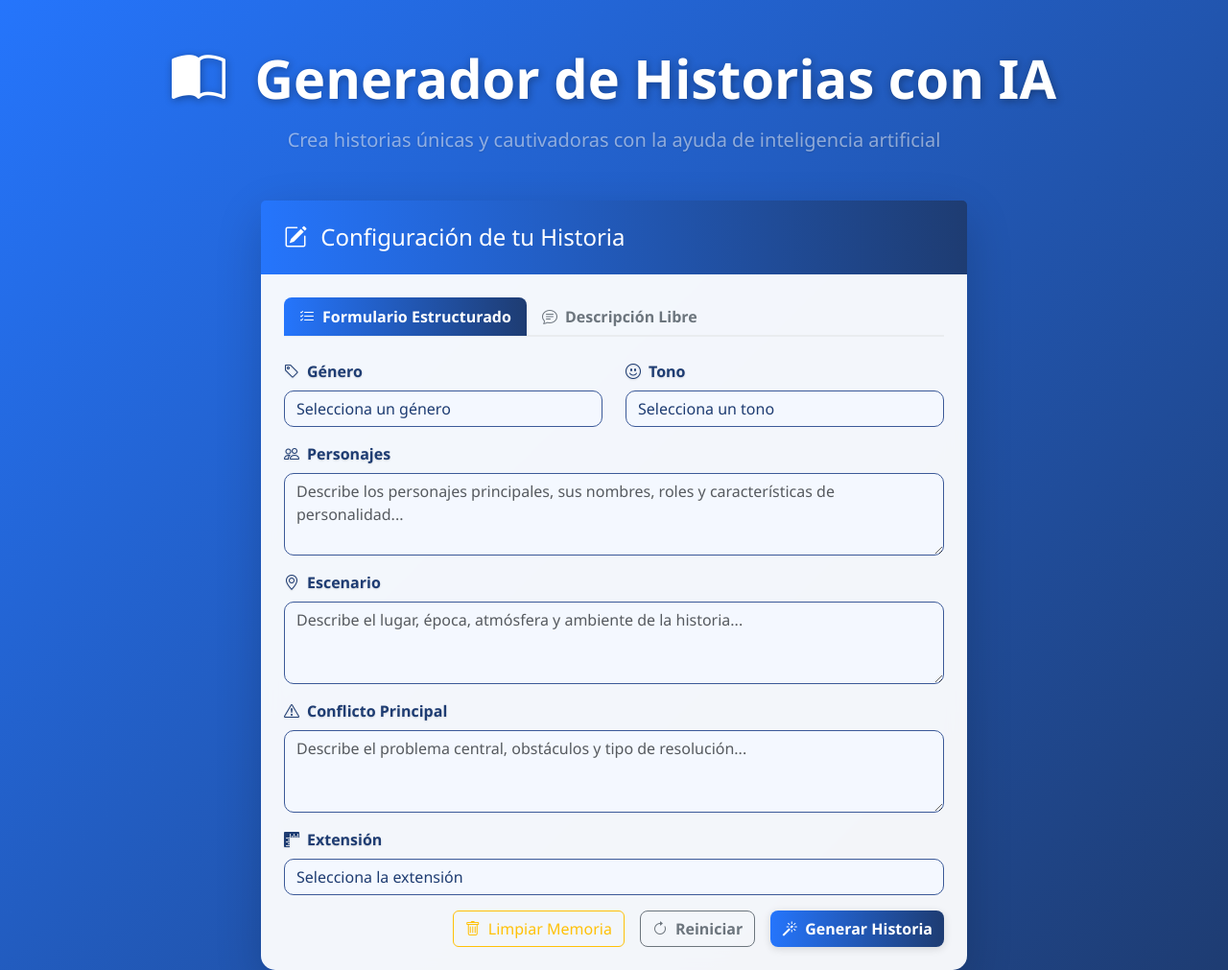
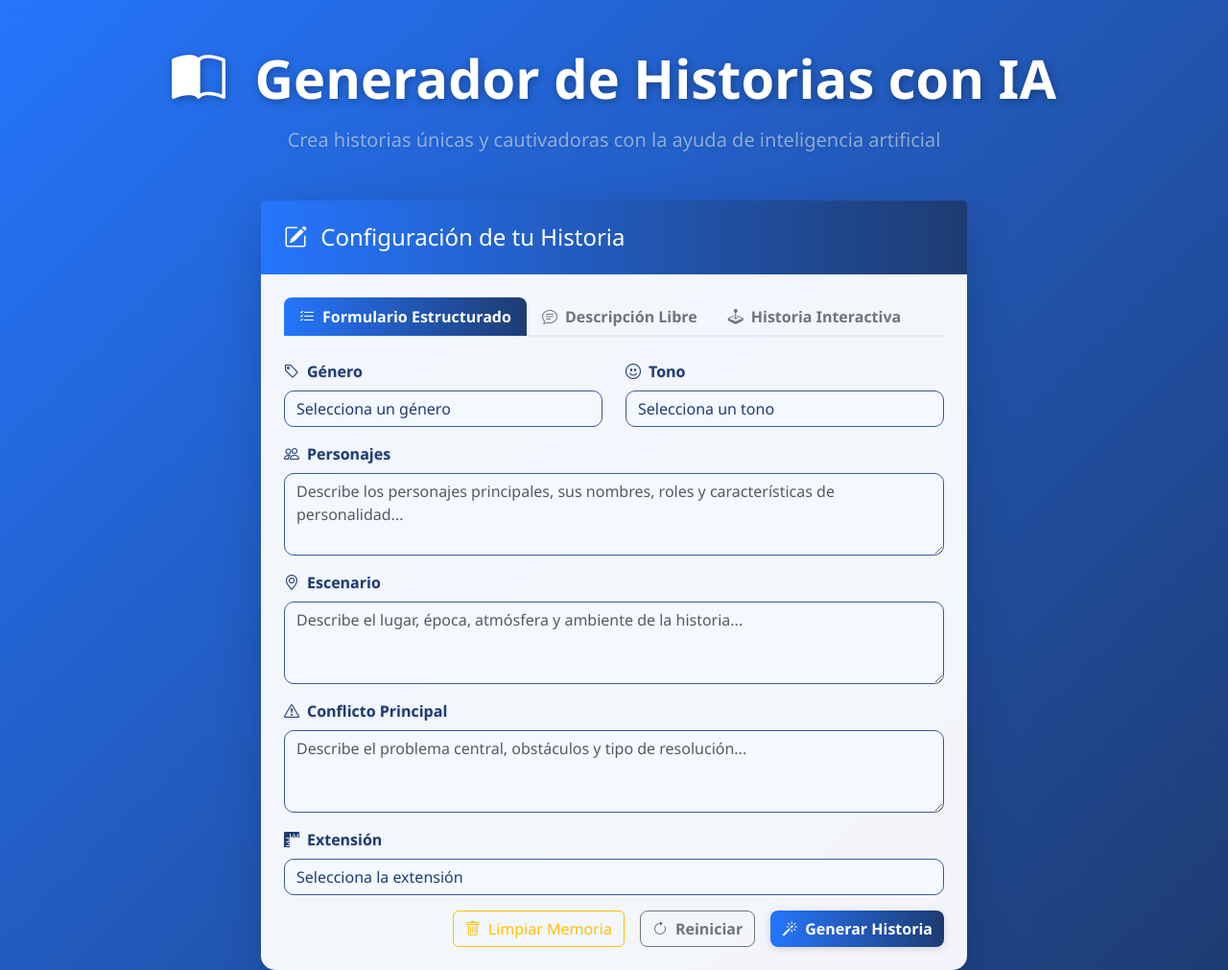
Before and after one commit to AbrahaMD1010/Trabajo-4-RNAB, a FastAPI app: page / in a window 1280 px wide. Shown: the whole page at 96% size. Run offline with FastAPI, Linux system fonts and the light colour scheme.

Commit message:
historia interactiva funcionando

````diff
--- a/entrada_processor.py
+++ b/entrada_processor.py
@@ -25,6 +25,44 @@ def process_user_input(data: Dict[str, Any]) -> Tuple[str, List[str]]:
     - user_input: Prompt limpio y unificado.
     - warnings: Lista de sugerencias o advertencias.
     """
+    warnings = []
+
+    # Obtener datos
+    genero = data.get('genero', '')
+    personajes = data.get('personajes', '')
+    escenario = data.get('escenario', '')
+    tono = data.get('tono', '')
+    extension = data.get('extension', '')
+    conflicto = data.get('conflicto', '')
+    descripcion = data.get('descripcion', '')
+    historia_interactiva = data.get('historia_interactiva', '')
+
+    # Verificar si hay datos de historia interactiva
+    if historia_interactiva:
+        # Usar prompt específico para historia interactiva
+        prompt = f"""
+        Dado que eres un experto en literatura y creación de historias, quiero que crees una historia interactiva en la que debes abrir decisiones para el usuario como por ejemplo, llegas a una bosque con dos caminos, uno esta lleno de ruidos de bestias y en el otro se dice que hay bandidos, estas opciones debes ser puestas al final de la historia separadas por literales alfabeticos como A), B), debes dejar la historia a ese punto y permitir que el usuario tome la decisión, la cual debe ser relevante para la historia, algo muy importante a tener en cuenta es que no debes alargar ls historia de manera innecesaria, y cuando la historia ya llegue a su fin entregame toda la historia completa desde el inicio de la generación. Para crear la historia debes  tener en cuenta las siguientes reglas para crear una buena historia:
+                1. Usa el genero que se te indique en los requerimientos, debes ceñirte muy bien a las características de dicho genero para crear la historia, es decir, los cuentos se caracterizan por tener introducción, nudo y desenlace, por lo que debes estructurar la historia de la manera correcta, si el género no es especificado, debes tener en cuenta los demás requerimientos para escoger un género con el fin de crear una historia interesante, puedes tener en cuenta aspectos como ambientación, personajes, sentimiento deseado a transmitir, etc.
+                2. Ten presente la extensión que se pide para crear la historia, si esta no es especificada, crea la historia con un rango de 300 a 800 palabras.
+                3. Asegúrate de mantener coherencia narrativa y estructural entre los hechos de la historia, conversaciones, personajes y demás.
+                4. Debes tener en cuenta los personajes que se piden en la historia, recuerda crearlos con respecto a su personalidad, cualidadades y caracteristicas establecidas desde el inicio, estas no deben cambiar a no ser de que la historia lo requiera, por ejemplo, en caso de que un personaje requiera un desarrollo o un cambio debido a los hechos ocurridos. si  no se especifican los personajes o parte de sus caracteristicas, crea personajes coherentes con los demás aspectos de la historia, adicionalmente asegúrate de crear conversaciones coherentes con la historia, características y personalidades de los personajes.
+                5. Con respecto al escenario, comienza a generar la historia a partir del escenario pedido, en caso de no ser pedido usa el escenario que mejor se acomode a la historia.
+                6. Ten en cuenta los elementos de la trama pedidos como: Tipo de conflicto, obstáculos, estilo de resolución, ya que esto es importante para que estructures la historia, especialmente con la extensión de esta para que se puedan incluir y desarrollarse todos los elementos de la manera correcta.
+                7. Toma en cuenta el tono y el sentimiento que se quiere conseguir con la historia, es decir, si  se pide que la historia tenga tono humorístico, dramático o satírico, debes incluirlo en la historia al igual que el sentimiento que se quiere expresar.
+                Solo responde con el título y la historia creada, en caso de que se pida una conclusión o moraleja también puedes darla, solo danos el texto plano sin caracteres extraños como para especificar negritas tipo (** **), dado esto genera un JSON siguiendo la forma descrita abajo. No agregue ningún atributo que no aparezca en el esquema que se muestra a continuación.
+                ```python
+                {{
+                    titulo: string  # Título de la historia
+                    historia: string  # Texto de la historia
+                }}.
+                ```
+
+        Descripción de la historia interactiva: {historia_interactiva}
+        """
+
+        warnings.append("Historia interactiva detectada - se incluirán puntos de decisión")
+        return prompt, warnings
+
     has_structured = any(
         field in data and data.get(field)
         for field in STRUCTURED_FIELDS
--- a/main.py
+++ b/main.py
@@ -34,6 +34,7 @@ class IARequest(BaseModel):
     extension: Optional[str] = None
     conflicto: Optional[str] = None
     descripcion: Optional[str] = None
+    historia_interactiva: Optional[str] = None
 
 @app.get("/", response_class=HTMLResponse)
 async def home(request: Request):
@@ -72,7 +73,8 @@ async def ia_endpoint(request: IARequest):
         "tono": request.tono,
         "extension": request.extension,
         "conflicto": request.conflicto,
-        "descripcion": request.descripcion or request.message
+        "descripcion": request.descripcion or request.message,
+        "historia_interactiva": request.historia_interactiva
     }
 
     # Procesar entrada usando el módulo de procesamiento
--- a/static/script.js
+++ b/static/script.js
@@ -22,9 +22,10 @@ document.addEventListener('DOMContentLoaded', function() {
         // Validar que al menos hay algún dato
         const hasStructuredData = data.genero || data.personajes || data.escenario || data.tono || data.extension || data.conflicto;
         const hasNaturalData = data.descripcion && data.descripcion.trim().length >= 20;
+        const hasInteractiveData = data.historia_interactiva && data.historia_interactiva.trim().length >= 20;
 
-        if (!hasStructuredData && !hasNaturalData) {
-            showAlert('Por favor, completa al menos algunos campos del formulario o escribe una descripción libre (mínimo 20 caracteres).', 'warning');
+        if (!hasStructuredData && !hasNaturalData && !hasInteractiveData) {
+            showAlert('Por favor, completa al menos algunos campos del formulario o escribe una descripción libre/interactiva   .', 'warning');
             return;
         }
 
@@ -232,6 +233,21 @@ document.addEventListener('DOMContentLoaded', function() {
         });
     }
 
+    // Validación en tiempo real para historia interactiva
+    const historiaInteractivaField = document.getElementById('historia_interactiva');
+    if (historiaInteractivaField) {
+        historiaInteractivaField.addEventListener('input', function() {
+            const length = this.value.trim().length;
+            const minLength = 20;
+
+            if (length > 0 && length < minLength) {
+                this.setCustomValidity(`Mínimo ${minLength} caracteres (actual: ${length})`);
+            } else {
+                this.setCustomValidity('');
+            }
+        });
+    }
+
     // Cambio de pestañas
     const tabButtons = document.querySelectorAll('[data-bs-toggle="tab"]');
     tabButtons.forEach(button => {
--- a/templates/index.html
+++ b/templates/index.html
@@ -45,6 +45,11 @@
                                 <li class="nav-item" role="presentation">
                                     <button class="nav-link" id="natural-tab" data-bs-toggle="tab" data-bs-target="#natural" type="button" role="tab">
                                         <i class="bi bi-chat-text me-2"></i>Descripción Libre
+                                    </button>
+                                </li>
+                                <li class="nav-item" role="presentation">
+                                    <button class="nav-link" id="interactive-tab" data-bs-toggle="tab" data-bs-target="#interactive" type="button" role="tab">
+                                        <i class="bi bi-joystick me-2"></i>Historia Interactiva
                                     </button>
                                 </li>
                             </ul>
@@ -136,6 +141,21 @@
                                         </div>
                                     </div>
                                 </div>
+
+                                <!-- Historia Interactiva -->
+                                <div class="tab-pane fade" id="interactive" role="tabpanel">
+                                    <div class="mb-3">
+                                        <label for="historia_interactiva" class="form-label">
+                                            <i class="bi bi-joystick me-2"></i>Describe tu Historia Interactiva
+                                        </label>
+                                        <textarea class="form-control" id="historia_interactiva" name="historia_interactiva" rows="8"
+                                            placeholder="Describe la historia interactiva que quieres que genere la IA. La IA creará una historia con puntos de decisión donde tú puedes elegir el rumbo. Incluye detalles sobre personajes, escenario, género, tono, conflicto, etc. Mínimo 20 caracteres."></textarea>
+                                        <div class="form-text">
+                                            <i class="bi bi-info-circle me-1"></i>
+                                            Las historias interactivas incluyen puntos de decisión donde puedes influir en el desarrollo de la narrativa.
+                                        </div>
+                                    </div>
+                                </div>
                             </div>
 
                             <div class="d-grid gap-2 d-md-flex justify-content-md-end">
````
Also changed, not shown: 1 other file.
